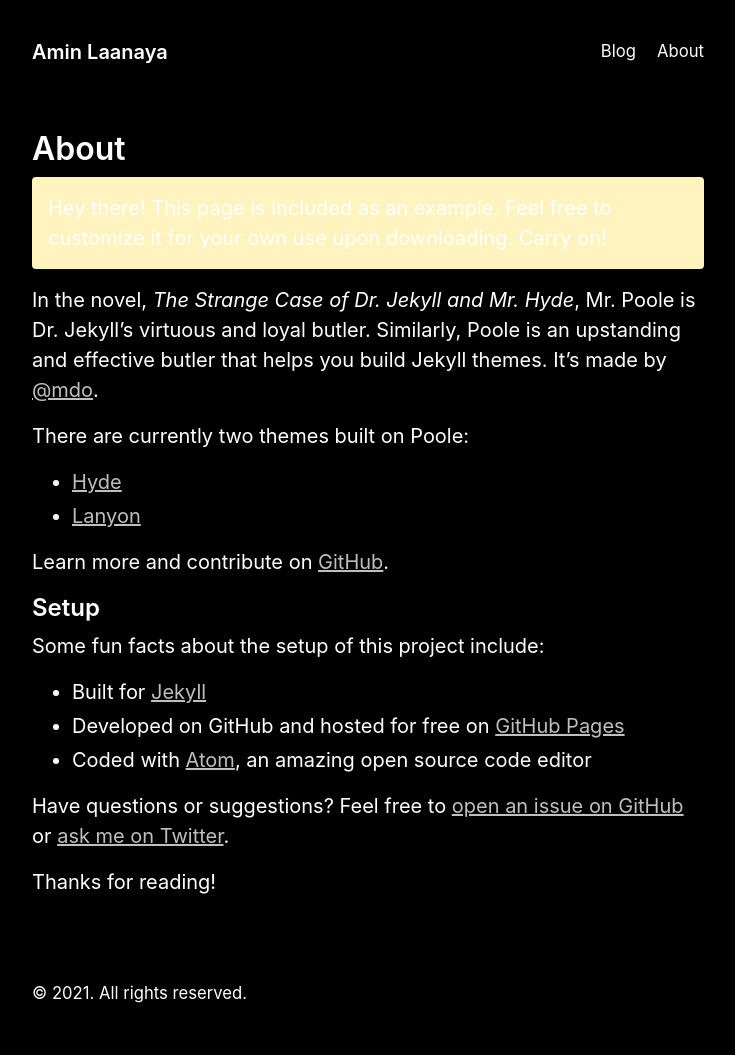
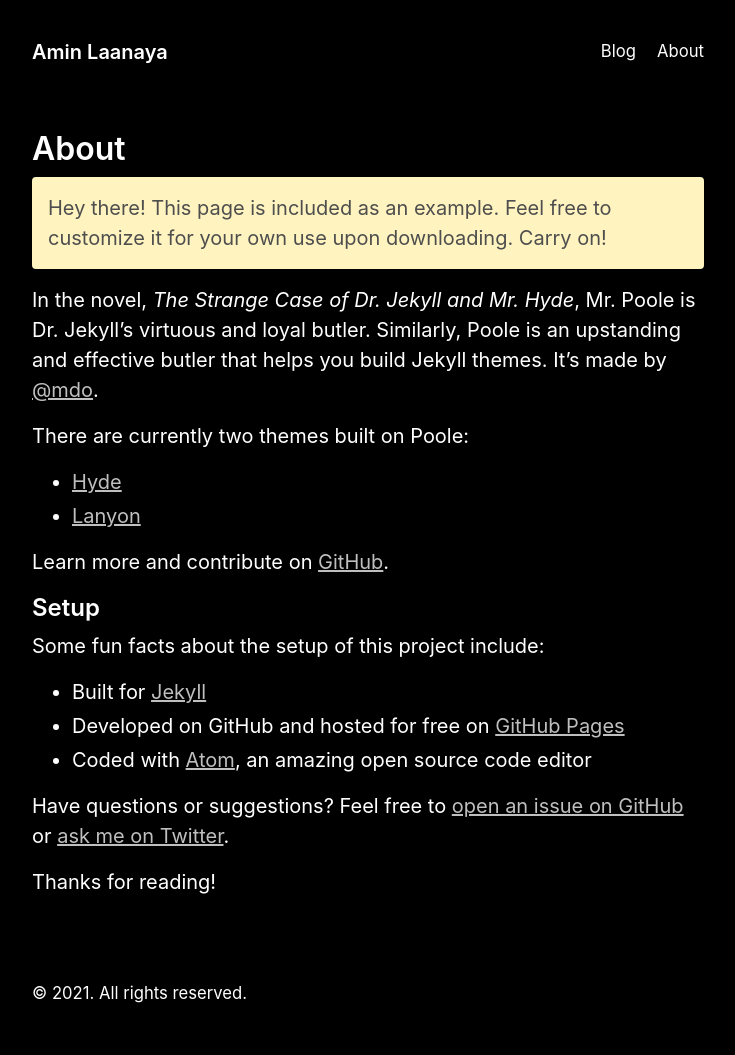
Before and after one commit to Bobcycle/Blog, a Jekyll site: the page built from about.md, in a window 1280 px wide. Shown: the whole page, without its empty margins (272-1007 px from the left). Built offline with Jekyll 4.4.1, drawn with Linux system fonts in a browser that asks for light colours.

Commit message:
Update _message.scss

```diff
--- a/_sass/_message.scss
+++ b/_sass/_message.scss
@@ -6,7 +6,7 @@
 .message {
   padding: var(--spacer);
   margin-bottom: var(--spacer);
-  color: var(--gray-900);
+	color: #4e4e4e;
   background-color: var(--yellow-100);
   border-radius: var(--border-radius);
 }
```
